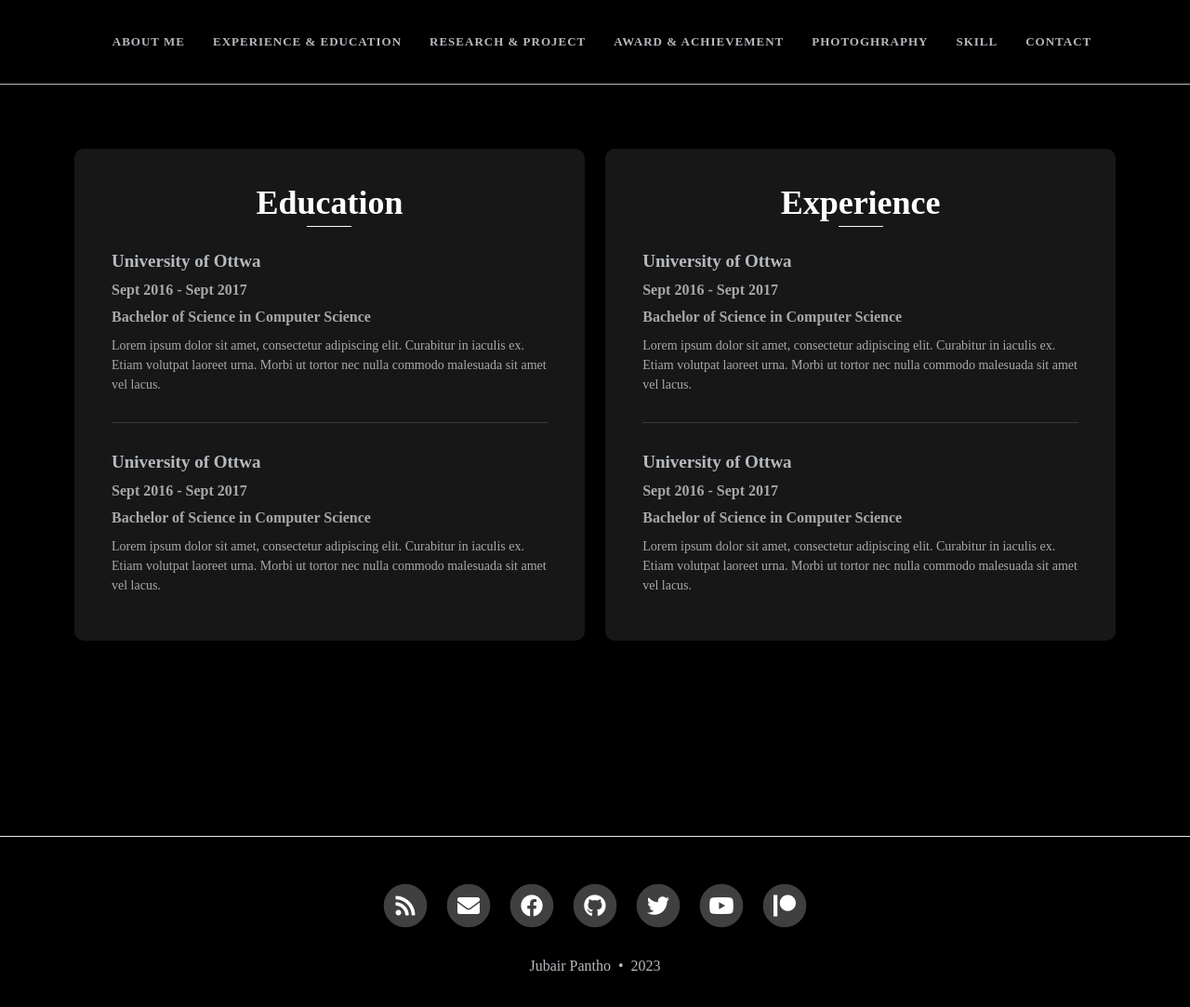
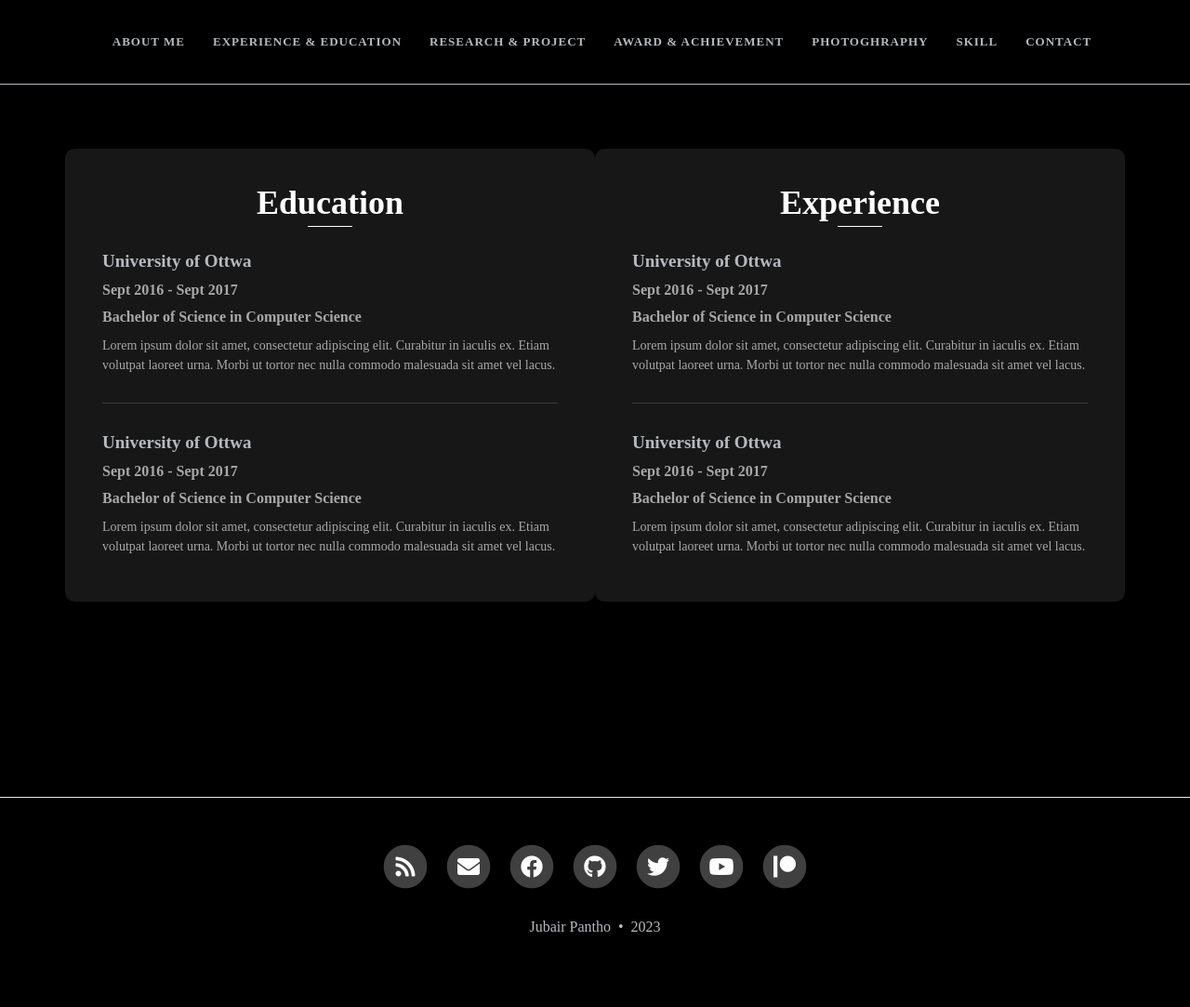
Before and after one commit to Tushara00/Tushara00.github.io, a Jekyll site: the page built from experience-education.md, in a window 1280 px wide and 1109 px high. Shown: the top 1083 px of the window at 93% size. Built offline with Jekyll 4.4.1, drawn with Linux system fonts in a browser that asks for light colours; nearby versions of some CDN libraries; some web fonts are replaced.

Commit message:
page design

```diff
--- a/_layouts/experience-education.html
+++ b/_layouts/experience-education.html
@@ -11,9 +11,9 @@ layout: base
     <link rel="stylesheet" href="\assets\css\exedu.css">
 </head>
 <body>
-
-    <div class="main-content">
-        <div class="left">
+    <div class="container">
+    <div class="row">
+        <div class="col-md-6 left">
             <h1>Education</h1>
 <h2>University of Ottwa</h2>
 <h3>Sept 2016 - Sept 2017</h3>
@@ -26,7 +26,7 @@ layout: base
 <h4>Bachelor of Science in Computer Science</h4>
 <p>Lorem ipsum dolor sit amet, consectetur adipiscing elit. Curabitur in iaculis ex. Etiam volutpat laoreet urna. Morbi ut tortor nec nulla commodo malesuada sit amet vel lacus. </p>
         </div>
-        <div class="right">
+        <div class="col-md-6 right">
             <h1>Experience</h1>
             <h2>University of Ottwa</h2>
 <h3>Sept 2016 - Sept 2017</h3>
@@ -40,6 +40,6 @@ layout: base
 <p>Lorem ipsum dolor sit amet, consectetur adipiscing elit. Curabitur in iaculis ex. Etiam volutpat laoreet urna. Morbi ut tortor nec nulla commodo malesuada sit amet vel lacus. </p>
         </div>
     </div>
-
+</div>
 </body>
 </html>
```
Also changed, not shown: 1 other file.
